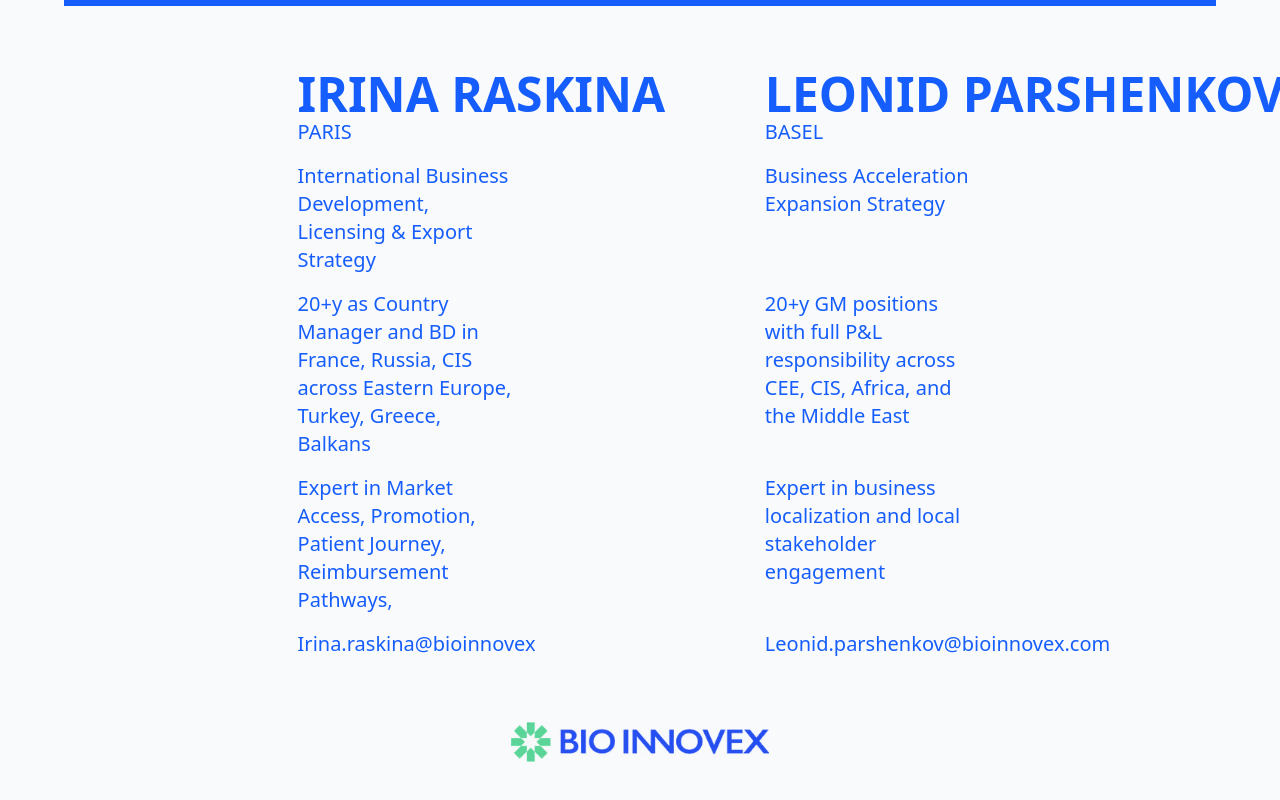
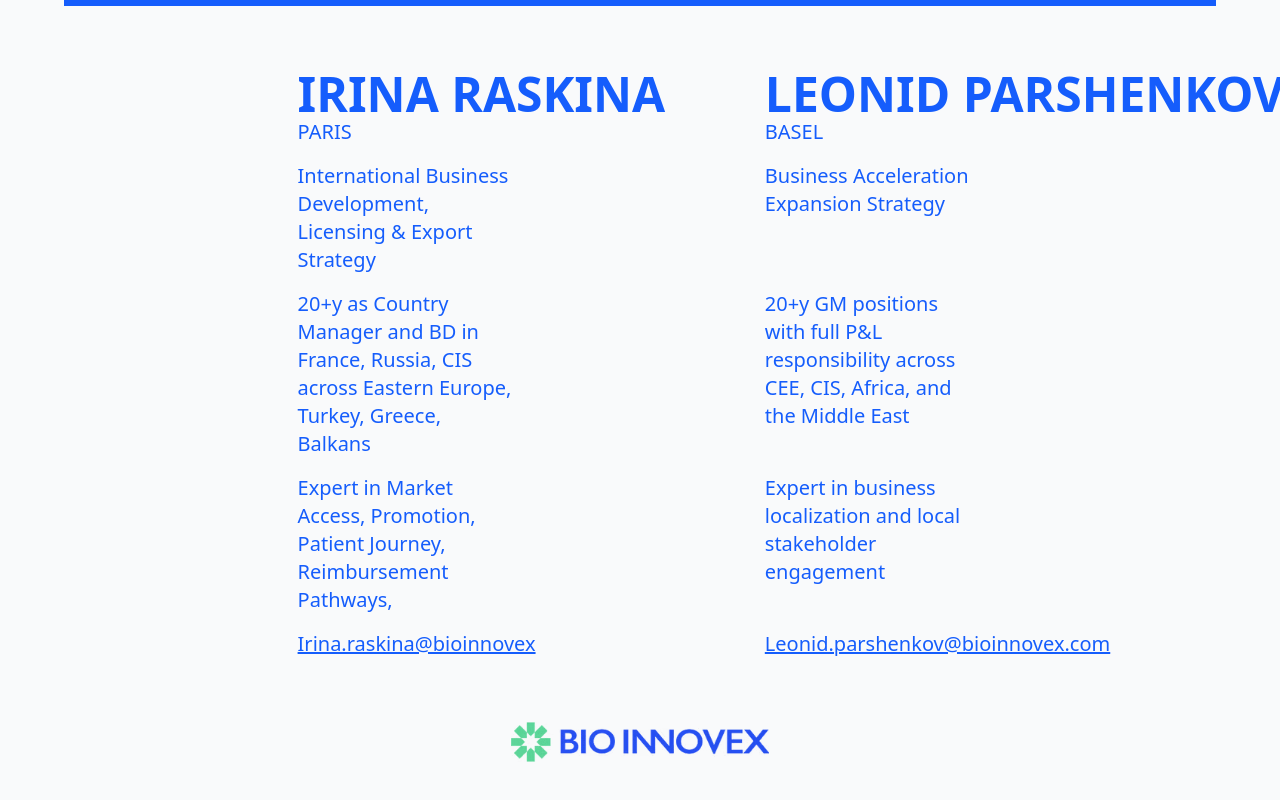
Before and after one commit to AnthonySTZ/BioInnovex, a React (Vite) app: page / in a window 1280 px wide. Shown: the part 8180-8980 px from the top of the page. Built offline with nearby package versions, Linux system fonts and the light colour scheme.

Commit message:
add mailto:

```diff
--- a/src/components/Contacts.tsx
+++ b/src/components/Contacts.tsx
@@ -43,9 +43,9 @@ export default function Contacts() {
                 <div />
 
                 <div />
-                <p className={descriptionCSS}>Irina.raskina@bioinnovex</p>
+                <a href="mailto:Irina.raskina@bioinnovex" className="text-xl underline">Irina.raskina@bioinnovex</a>
                 <div />
-                <p className={descriptionCSS}>Leonid.parshenkov@bioinnovex.com</p>
+                <a href="mailto:Leonid.parshenkov@bioinnovex.com" className="text-xl underline">Leonid.parshenkov@bioinnovex.com</a>
                 <div />
             </div>
         </div>
```
